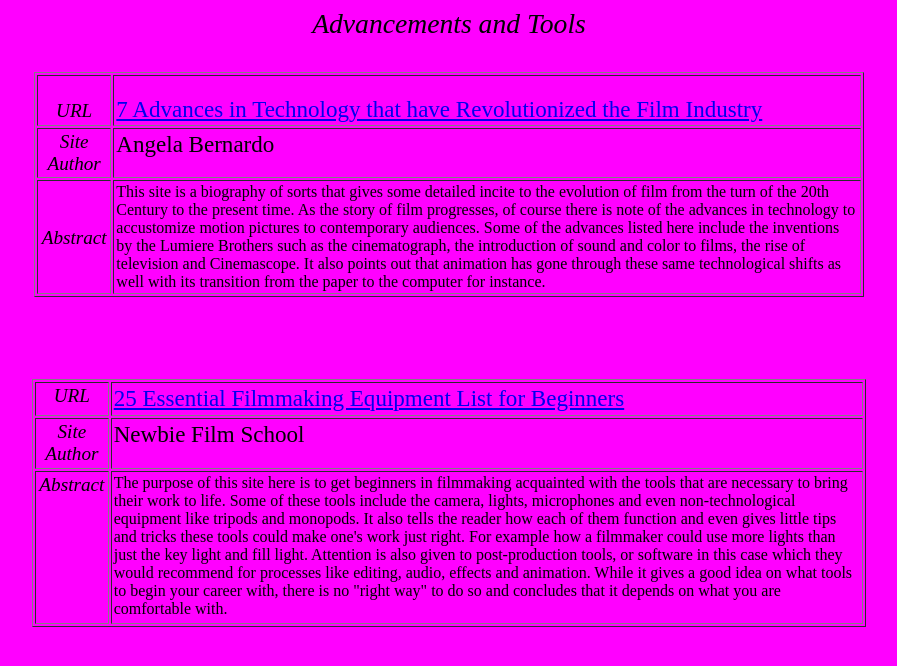
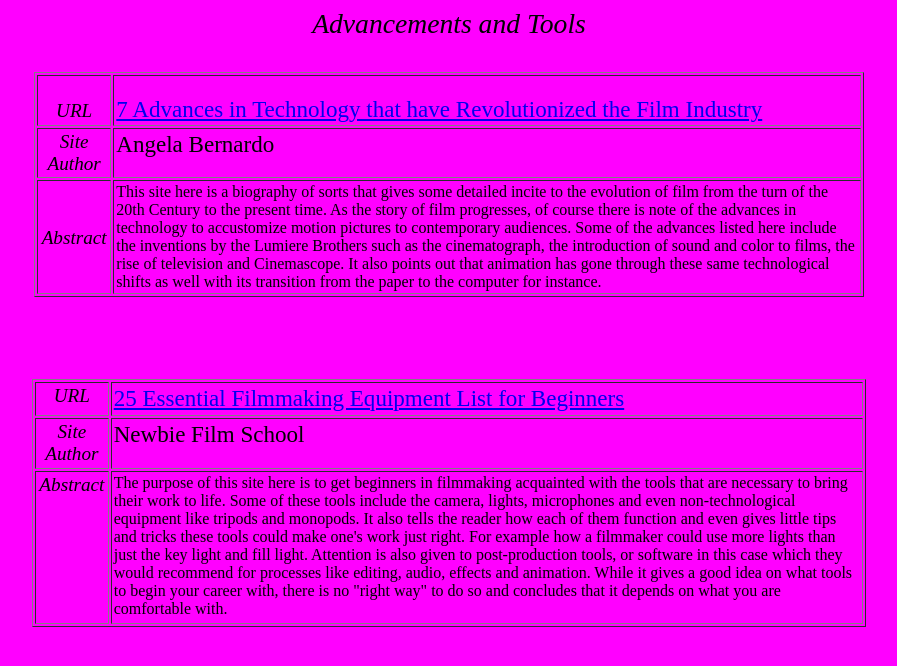
Before and after one commit to montclaircolemanj/montclaircolemanj-subtopic1.github.io, a plain HTML site: page subtopic 1.html in a window 1280 px wide. Shown: the whole page, without its empty margins (191-1088 px from the left). Drawn offline with Linux system fonts and the light colour scheme.

Commit message:
Update subtopic 1.html

```diff
--- a/subtopic 1.html
+++ b/subtopic 1.html
@@ -37,7 +37,7 @@ URL</big><br>
 Abstract</big><br>
       </td>
       <td style="vertical-align: top;"><span
- style="font-family: Century Schoolbook;">This site is a biography of sorts that gives some detailed incite to the evolution of film from the turn of the 20th Century to the present time. As the story of film progresses, of course there is note of the advances in technology to accustomize motion pictures to contemporary audiences. Some of the advances listed here include the inventions by the Lumiere Brothers such as the cinematograph, the introduction of sound and color to films, the rise of television and Cinemascope. It also points out that animation has gone through these same technological shifts as well with its transition from the paper to the computer for instance. </span><br>
+ style="font-family: Century Schoolbook;">This site here is a biography of sorts that gives some detailed incite to the evolution of film from the turn of the 20th Century to the present time. As the story of film progresses, of course there is note of the advances in technology to accustomize motion pictures to contemporary audiences. Some of the advances listed here include the inventions by the Lumiere Brothers such as the cinematograph, the introduction of sound and color to films, the rise of television and Cinemascope. It also points out that animation has gone through these same technological shifts as well with its transition from the paper to the computer for instance. </span><br>
       </td>
     </tr>
   </tbody>
```
